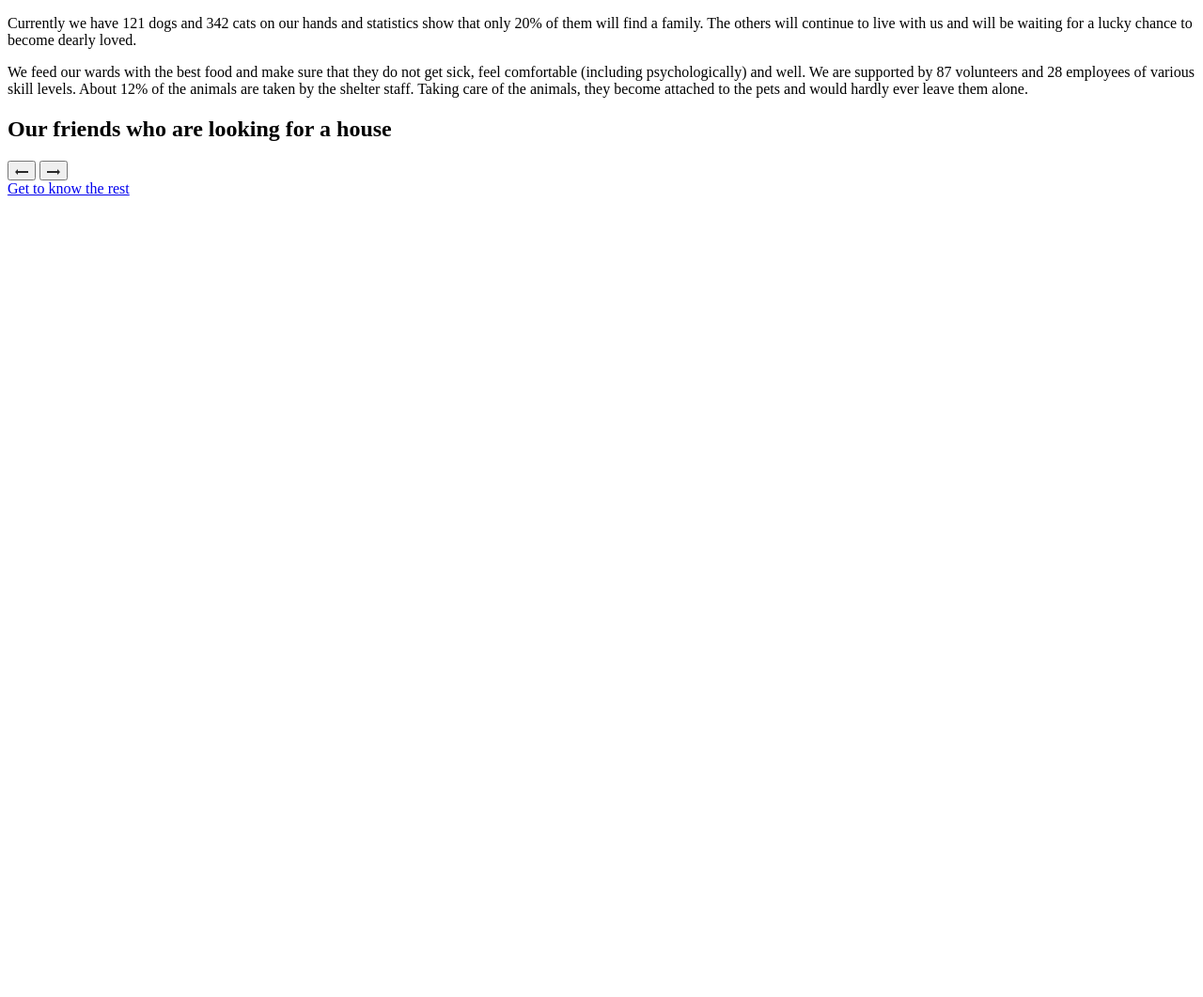
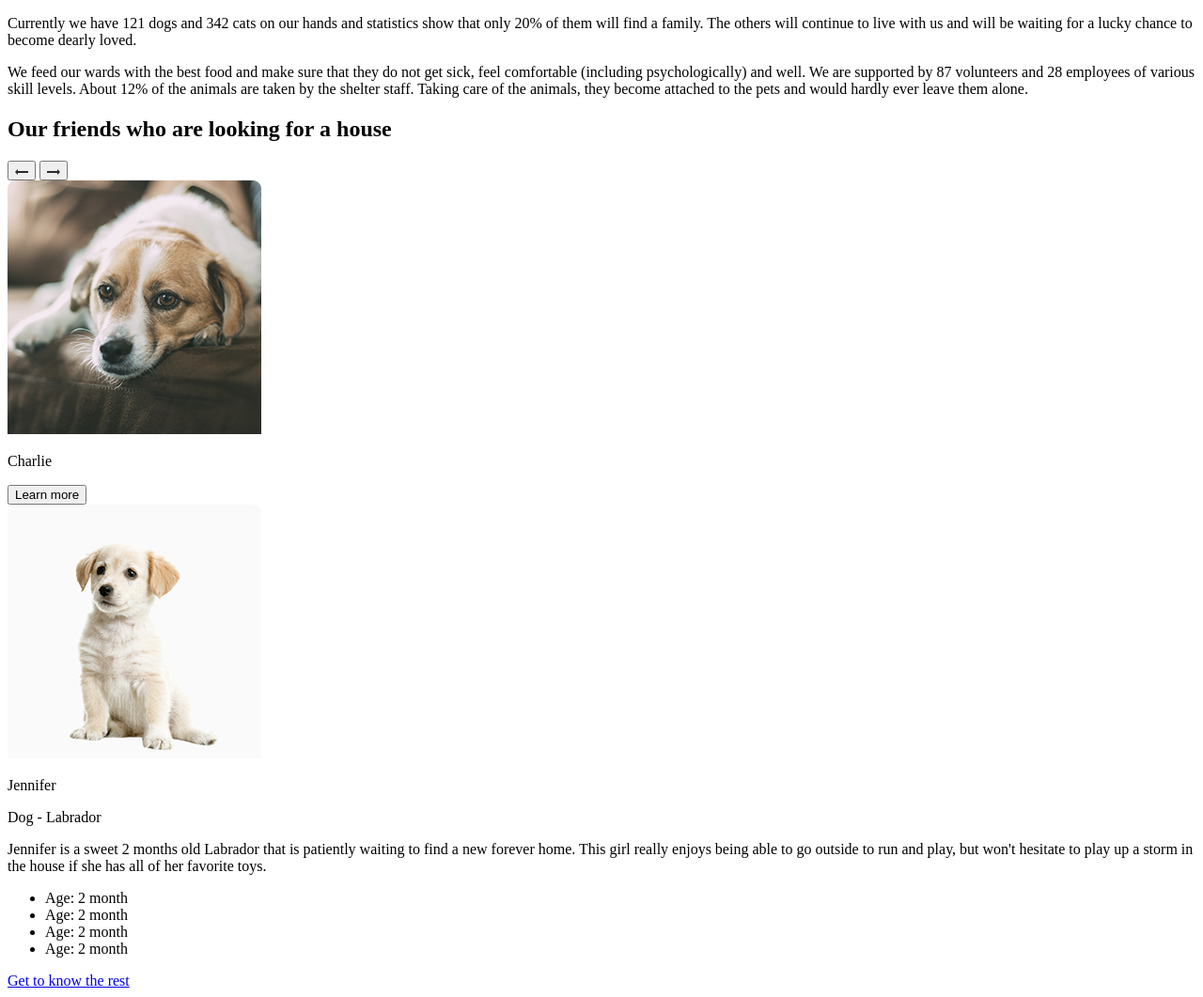
Before and after one commit to YazykovaDaria/vtop3, a web app: file src/index/index.html in a window 1280 px wide. Shown: the part 334-1395 px from the top of the page at 94% size. Before the commit the page ends 542 px from the top, so only its background shows below. Run offline with its HTML, style and script files only (its server is not run), Linux system fonts and the light colour scheme.

Commit message:
feat: add cards

```diff
--- a/src/index/index.html
+++ b/src/index/index.html
@@ -88,6 +88,46 @@
     <img src="../assets/icons/Arrow-right.svg" alt="arrow right">
   </button>
 
+  <div class="card">
+    <img src="../assets/images/pets-charly.png" alt="pet" class="card__img">
+    <p class="title card__title">Charlie</p>
+    <button class="btn card__btn">Learn more</button>
+  </div>
+
+  <div class="card-popup">
+<img src="../assets/images/pets-jennifer.png" alt="pet" class="card-popup__img">
+
+<div class="card-popup__content">
+
+  <div class="card-popup__titles">
+<p class="title card-popup__title">Jennifer</p>
+<p class="subtitle">Dog - Labrador</p>
+</div>
+
+<p class="card-popup__text">Jennifer is a sweet 2 months old Labrador that is patiently waiting to find a new forever home. This girl really enjoys being able to go outside to run and play, but won't hesitate to play up a storm in the house if she has all of her favorite toys.</p>
+
+<ul class="card-popup__list">
+  <li class="card-popup__item">Age:
+    <span class="card-popup__item-text">2 month</span>
+  </li>
+
+  <li class="card-popup__item">Age:
+    <span class="card-popup__item-text">2 month</span>
+  </li>
+
+  <li class="card-popup__item">Age:
+    <span class="card-popup__item-text">2 month</span>
+  </li>
+
+  <li class="card-popup__item">Age:
+    <span class="card-popup__item-text">2 month</span>
+  </li>
+
+</ul>
+
+</div>
+  </div>
+
 </div>
 
 <a class="btn friends__btn" href="/donate.html">Get to know the rest</a>
--- a/src/index/style.scss
+++ b/src/index/style.scss
@@ -5,3 +5,5 @@
 @import '../style/header';
 @import '../style/nav';
 @import '../style/about';
+@import '../style/friends';
+@import '../style/card';
--- a/src/style/_var.scss
+++ b/src/style/_var.scss
@@ -7,3 +7,5 @@
 $color-font-btn: #292929;
 $bnt-bg-main: #f1cdb3;
 $bnt-bg-hover: #fddcc4;
+$bg-card: #FAFAFA;
+$font-card: #000000;
```
Also changed, not shown: src/style/_card.scss (added, +126 -0 lines), src/style/_common.scss (+12 -0 lines).
